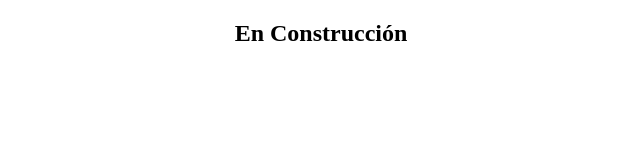
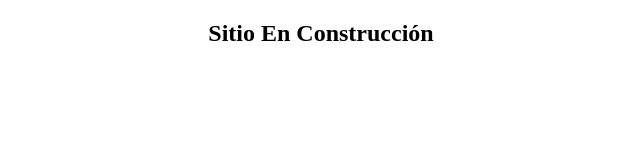
Before and after one commit to gottesman/gottesman.github.io, a plain HTML site: page index.html in a window 1280 px wide. Shown: the whole page, without its empty margins (319-959 px from the left). Drawn offline with Linux system fonts and the light colour scheme.

Commit message:
Update index.html

```diff
--- a/index.html
+++ b/index.html
@@ -1,4 +1,4 @@
 <!doctype html>
-<head><meta charset="UTF-8"><title>Roberto Aquino</title></head>
-<body><h2><center>En Construcción</center></h2></body>
+<head><meta charset="UTF-8"><title>Sitio En Construcción</title></head>
+<body><h2><center>Sitio En Construcción</center></h2></body>
 </html>
```
